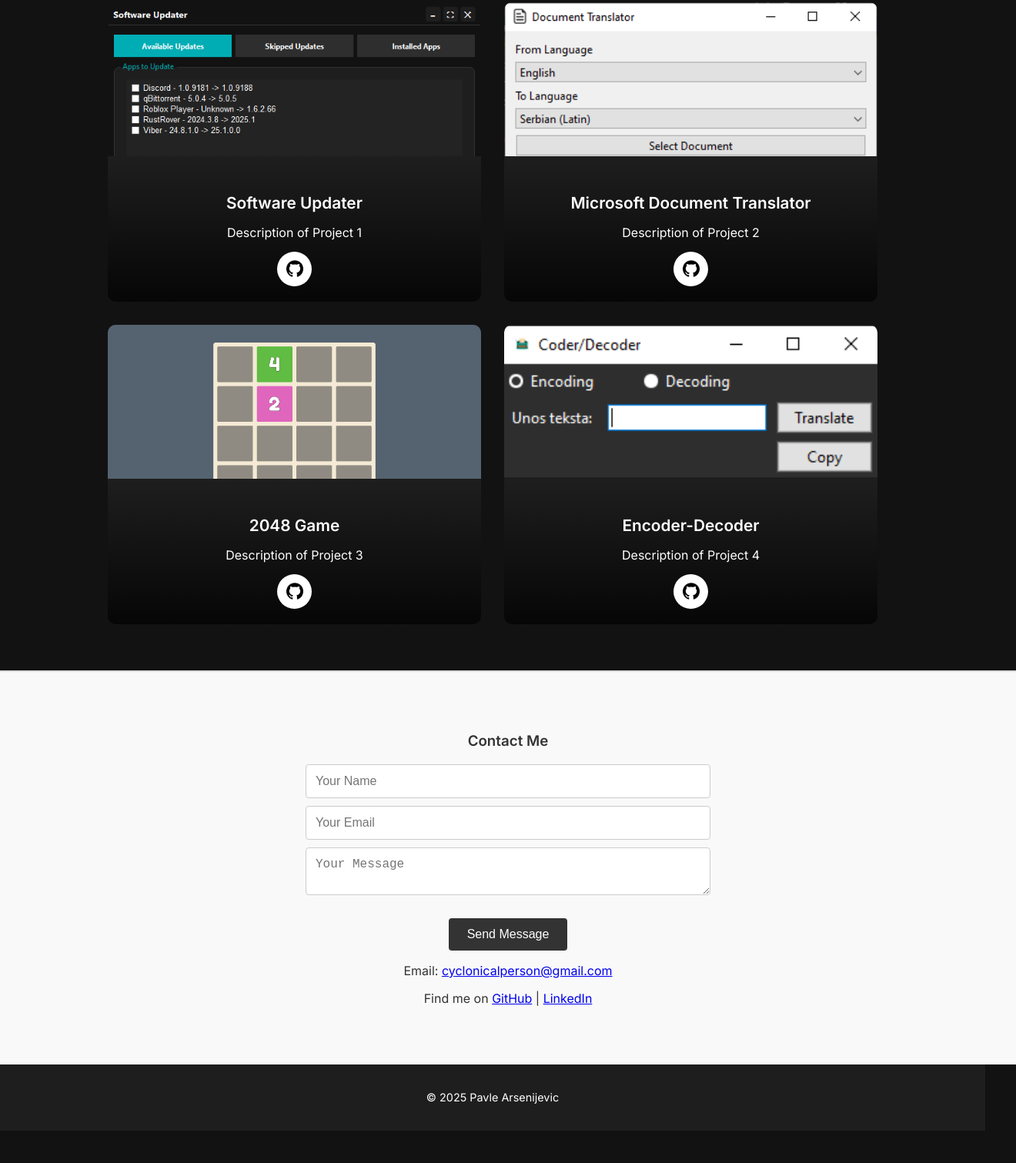
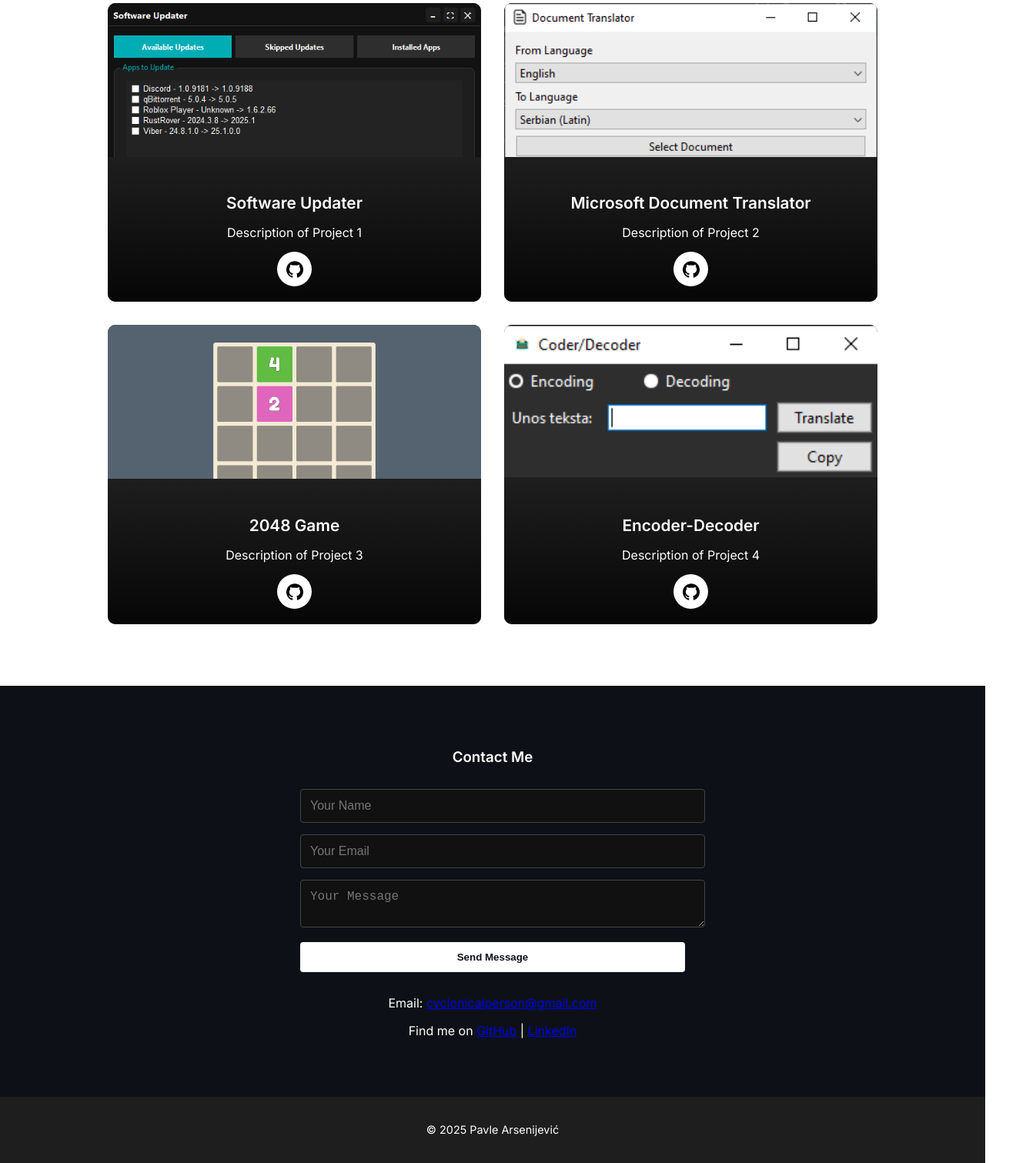
Before and after one commit to cyclonicalperson/portfolio-website, an Astro site: page / in a window 1280 px wide. Shown: the part 1105-2616 px from the top of the page at 77% size, 1320 px wide, since content can reach past the window. Before the commit the page ends 2574 px from the top, so only its background shows below. Built offline with nearby package versions, Linux system fonts and the light colour scheme; Astro itself is replaced by a stand-in of ours.

Commit message:
WIP updates

```diff
--- a/src/components/ToggleTheme.astro
+++ /dev/null
@@ -1,25 +0,0 @@
----
-import { useEffect } from 'astro/jsx-runtime';
-
-const toggleThemeScript = `
-  const toggleButton = document.getElementById('theme-toggle');
-  const currentTheme = localStorage.getItem('theme') || 'light';
-  document.body.classList.add(currentTheme);
-
-  toggleButton.addEventListener('click', () => {
-    const newTheme = document.body.classList.contains('light') ? 'dark' : 'light';
-    document.body.classList.remove('light', 'dark');
-    document.body.classList.add(newTheme);
-    localStorage.setItem('theme', newTheme);
-  });
-`;
-
----
-
-<button id="theme-toggle">
-    Switch to Dark/Light Theme
-</button>
-
-<script type="text/javascript">
-    {toggleThemeScript}
-</script>
--- a/src/pages/index.astro
+++ b/src/pages/index.astro
@@ -14,11 +14,11 @@ const projects = [
 <head>
 	<meta charset="UTF-8" />
 	<meta name="viewport" content="width=device-width, initial-scale=1.0" />
-	<title>Pavle Arsenijevic – Portfolio</title>
+	<title>Pavle Arsenijević – Portfolio</title>
 </head>
 <body>
 
-<!-- Modal (hidden by default) -->
+<!-- Modal -->
 <div class="modal">
 	<img src="" alt="Project Full View" />
 </div>
@@ -29,7 +29,7 @@ const projects = [
 		<div class="landing-text">
 			<h1>Welcome.</h1>
 			<p>
-				My name is Pavle Arsenijevic, a Computer Science student based in Kragujevac, Serbia.
+				My name is Pavle Arsenijević, a Computer Science student based in Kragujevac, Serbia.
 				I have made a wide range of productivity desktop applications, with a focus on creating clean,
 				well-crafted interfaces that not only look great but also provide a seamless user experience.
 			</p>
@@ -41,12 +41,10 @@ const projects = [
 </header>
 
 <!-- Projects Section -->
-<main>
-	<section class="projects">
+<section class="projects-section">
+	<div class="projects-content">
 		<h2>My Work</h2>
 		<p>A collection of projects I've made.</p>
-
-		<div class="projects-container">
 		<div class="projects-grid">
 			{projects.map(project => (
 				<ProjectCard project={project} />
@@ -56,7 +54,7 @@ const projects = [
 </section>
 
 <!-- Contact Section -->
-	<section class="contact">
+<section class="contact-section">
 	<h3>Contact Me</h3>
 	<form action="https://formspree.io/f/your-form-id" method="POST">
 		<label>
@@ -74,11 +72,9 @@ const projects = [
 	<p>Find me on <a href="https://github.com/cyclonicalperson">GitHub</a> |
 		<a href="https://www.linkedin.com/in/pavle-arsenijevic-365583334/">LinkedIn</a></p>
 </section>
-</main>
 
-<!-- Footer -->
 <footer class="copyright-footer">
-	<p>© 2025 Pavle Arsenijevic</p>
+	<p>© 2025 Pavle Arsenijević</p>
 </footer>
 
 <script>
--- a/src/styles/global.css
+++ b/src/styles/global.css
@@ -1,15 +1,17 @@
 @import url('https://fonts.googleapis.com/css2?family=Inter:wght@400;600&display=swap');
 
-body {
-    font-family: 'Inter', sans-serif;
+html, body {
+    width: 100%;
+    overflow-x: hidden;
     margin: 0;
     padding: 0;
-    background-color:  #121212;
-    color: #ffffff;
+    font-family: 'Inter', sans-serif;
 }
 
-/* Landing */
+/* Landing Page */
 .landing-page {
+    background: #0d1117;
+    color: white;
     height: 100vh;
     display: flex;
     align-items: center;
@@ -48,21 +50,16 @@ body {
 }
 
 /* Projects Section */
-.projects {
-    padding: 60px 20px;
+.projects-section {
+    background: white;
+    color: #111;
+    padding: 100px 20px 80px;
     text-align: center;
+    position: relative;
+    clip-path: ellipse(140% 85% at 50% 50%);
 }
 
-.projects h2 {
-    font-size: 2.5rem;
-    margin-bottom: 10px;
-}
-
-.projects p {
-    margin-bottom: 50px;
-}
-
-.projects-container {
+.projects-content {
     max-width: 1000px;
     margin: 0 auto;
 }
@@ -71,6 +68,7 @@ body {
     display: grid;
     grid-template-columns: repeat(2, 1fr);
     gap: 30px;
+    margin-top: 40px;
 }
 
 /* Project Card */
@@ -138,36 +136,41 @@ body {
 }
 
 /* Contact Section */
-.contact {
-    width: 100%;
-    background: #f9f9f9;
-    color: #333;
+.contact-section {
+    background: #0d1117;
+    color: white;
     padding: 60px 20px;
     text-align: center;
-    border-top: 2px solid #ddd;
+    border-top: 2px solid #111;
 }
 
-.contact input,
-.contact textarea {
-    width: 100%;
+.contact-section form {
     max-width: 500px;
-    margin: 10px auto;
-    padding: 12px;
-    font-size: 1rem;
-    border: 1px solid #ccc;
-    border-radius: 4px;
-    display: block;
+    margin: 30px auto;
+    display: flex;
+    flex-direction: column;
+    gap: 15px;
 }
 
-.contact button {
+.contact-section input,
+.contact-section textarea {
+    width: 100%;
+    padding: 12px;
+    background: #111;
+    color: white;
+    border: 1px solid #444;
+    border-radius: 4px;
+    font-size: 1rem;
+}
+
+.contact-section button {
     padding: 12px 24px;
-    font-size: 1rem;
-    background-color: #333;
-    color: white;
+    background: white;
+    color: #0d1117;
     border: none;
     border-radius: 4px;
     cursor: pointer;
-    margin-top: 20px;
+    font-weight: bold;
 }
 
 /* Modal */
```
Lines whose indentation alone changed are shown as unchanged.
